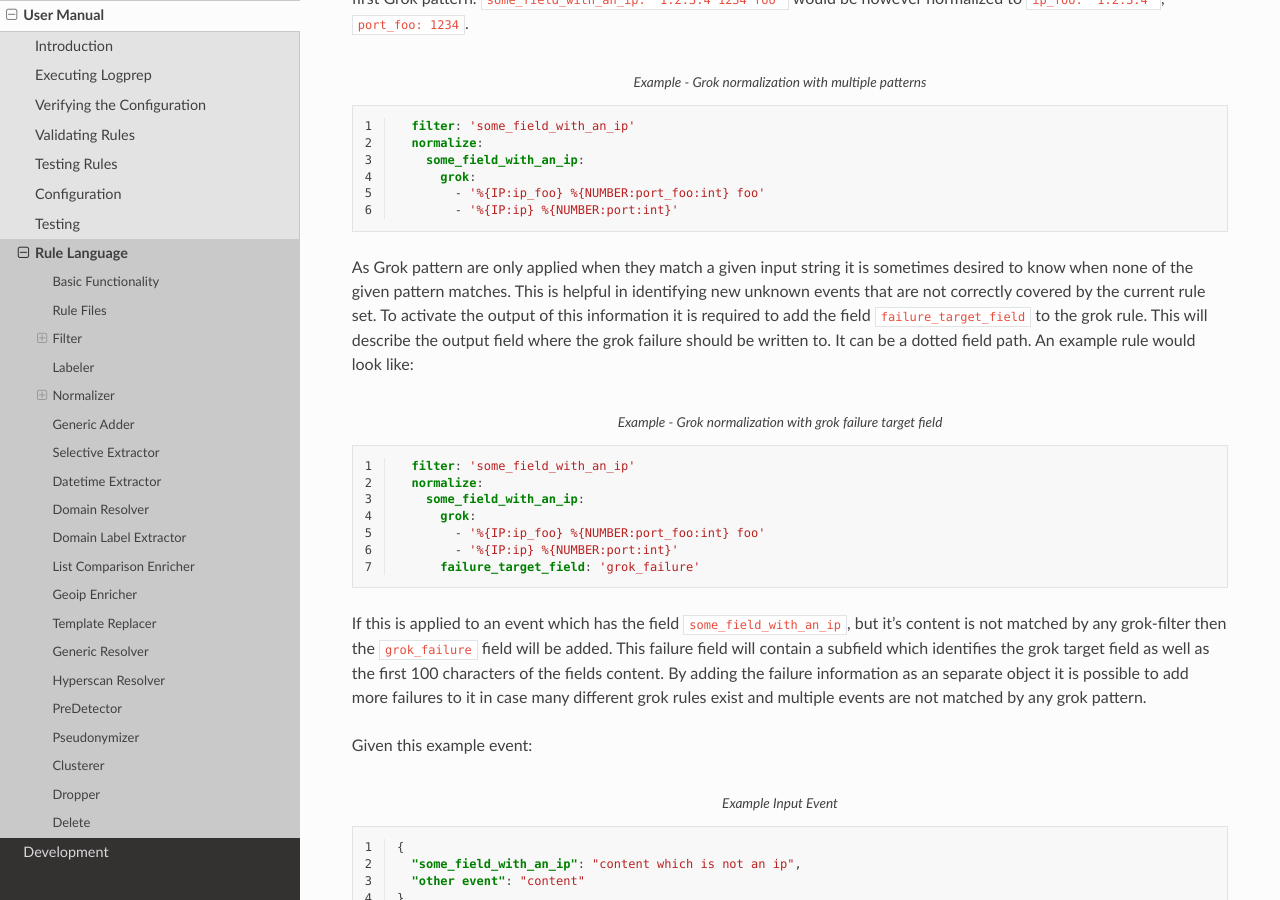
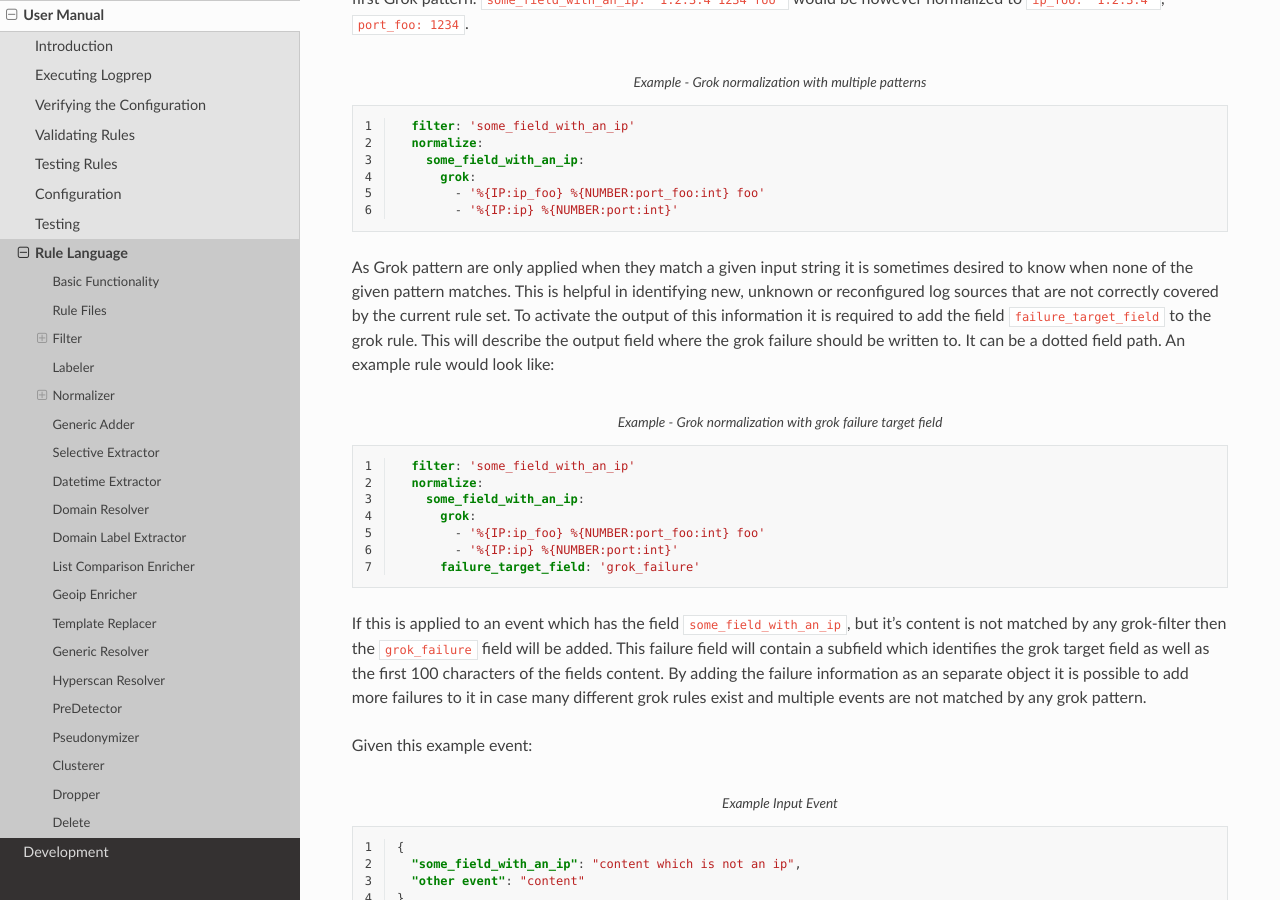
Before and after one commit to fkie-cad/Logprep, a Sphinx documentation site: the page built from doc/source/user_manual/rule_language.rst, in a window 1280 px wide and 900 px high, scrolled down 4909 px. Built offline with Sphinx 7.4.7 and the Read the Docs theme 2.0.0, drawn with Linux system fonts in a browser that asks for light colours.

Commit message:
Update doc/source/user_manual/rule_language.rst
Co-authored-by: urdit52 <89061921+urdit52@users.noreply.github.com>

```diff
--- a/doc/source/user_manual/rule_language.rst
+++ b/doc/source/user_manual/rule_language.rst
@@ -271,7 +271,7 @@ The following example would normalize :code:`some_field_with_an_ip: "1.2.3.4 123
 
 As Grok pattern are only applied when they match a given input string it is sometimes desired to
 know when none of the given pattern matches.
-This is helpful in identifying new unknown events that are not correctly covered by the current
+This is helpful in identifying new, unknown or reconfigured log sources that are not correctly covered by the current
 rule set.
 To activate the output of this information it is required to add the field
 :code:`failure_target_field` to the grok rule.
```
